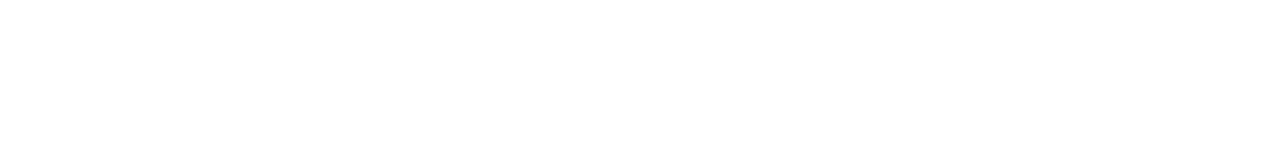
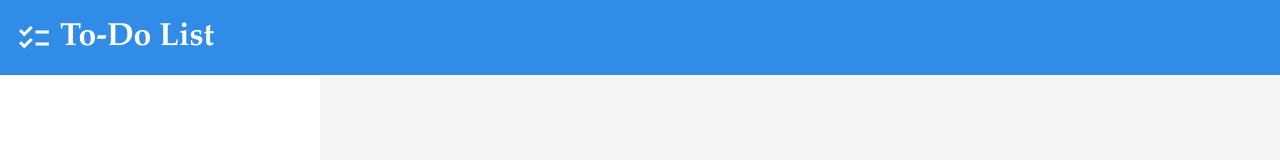
Before and after one commit to zopalmer14/TOP-todo-list, a plain HTML site: page index.html in a window 1280 px wide. Drawn offline with Linux system fonts and the light colour scheme.

Commit message:
setup basic html grid layout

```diff
--- a/index.html
+++ b/index.html
@@ -5,9 +5,21 @@
     <meta name="viewport" content="width=device-width, initial-scale=1.0">
     <title>To-Do List</title>
     <link rel="stylesheet" href="styles.css">
+    <link rel="stylesheet" href="https://fonts.googleapis.com/icon?family=Material+Icons">
     <script src="dynamic.js" defer></script>
 </head>
 <body>
+    <div id="header">
+        <span class="material-icons md-48">checklist</span>
+        <div>To-Do List</div>
+    </div>
 
+    <div id="sidebar">
+
+    </div>
+
+    <div id="main-content">
+
+    </div>
 </body>
 </html>
--- a/styles.css
+++ b/styles.css
@@ -0,0 +1,92 @@
+
+/* CSS Style Reset */
+
+/* http://meyerweb.com/eric/tools/css/reset/
+   v2.0 | 20110126
+   License: none (public domain)
+*/
+
+html, body, div, span, applet, object, iframe,
+h1, h2, h3, h4, h5, h6, p, blockquote, pre,
+a, abbr, acronym, address, big, cite, code,
+del, dfn, em, img, ins, kbd, q, s, samp,
+small, strike, strong, sub, sup, tt, var,
+b, u, i, center,
+dl, dt, dd, ol, ul, li,
+fieldset, form, label, legend,
+table, caption, tbody, tfoot, thead, tr, th, td,
+article, aside, canvas, details, embed,
+figure, figcaption, footer, header, hgroup,
+menu, nav, output, ruby, section, summary,
+time, mark, audio, video {
+	margin: 0;
+	padding: 0;
+	border: 0;
+	font-size: 100%;
+	font: inherit;
+	vertical-align: baseline;
+}
+
+/* HTML5 display-role reset for older browsers */
+article, aside, details, figcaption, figure,
+footer, header, hgroup, menu, nav, section {
+	display: block;
+}
+body {
+	line-height: 1;
+}
+ol, ul {
+	list-style: none;
+}
+blockquote, q {
+	quotes: none;
+}
+blockquote:before, blockquote:after,
+q:before, q:after {
+	content: '';
+	content: none;
+}
+table {
+	border-collapse: collapse;
+	border-spacing: 0;
+}
+
+/* Variable Declaration */
+
+:root {
+    --white-accent: white;
+    --gray-accent: whitesmoke;
+    --blue-accent: #318CE7;
+}
+
+/* Element Styling */
+
+body {
+    font-size: 16px;
+    font-family: Garamond, sans-serif;
+
+    display: grid;
+    grid-template: 75px 1fr / minmax(250px, 1fr) 3fr;
+    height: 100vh;
+}
+
+#header {
+    grid-column: 1 / 3;
+    display: flex;
+    align-items: center;
+    gap: 0.5rem;
+    padding-left: 1rem;
+
+    background-color: var(--blue-accent);
+    color: var(--white-accent);
+    font-size: 2rem;
+    font-weight: bold;
+}
+
+#header .material-icons {
+    font-size: 36px;
+}
+
+#main-content {
+    background-color: var(--gray-accent);
+}
```
